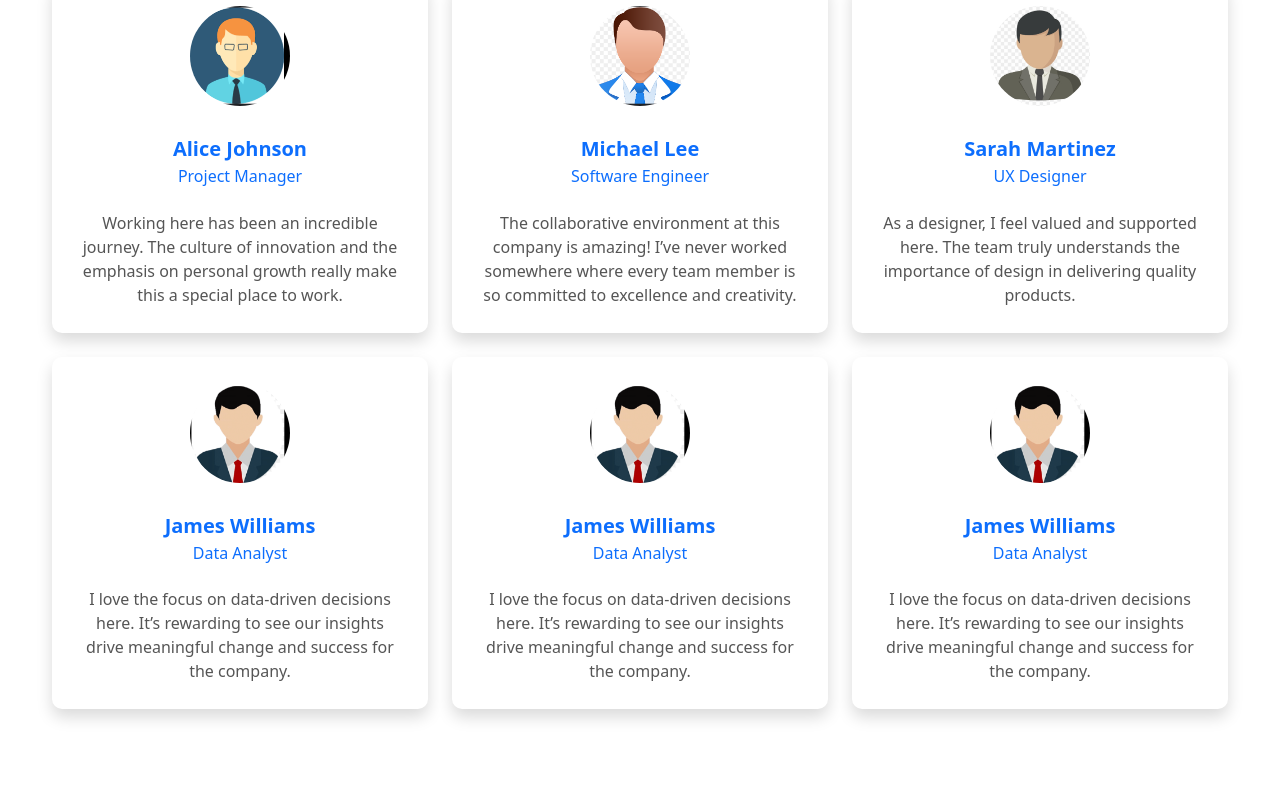
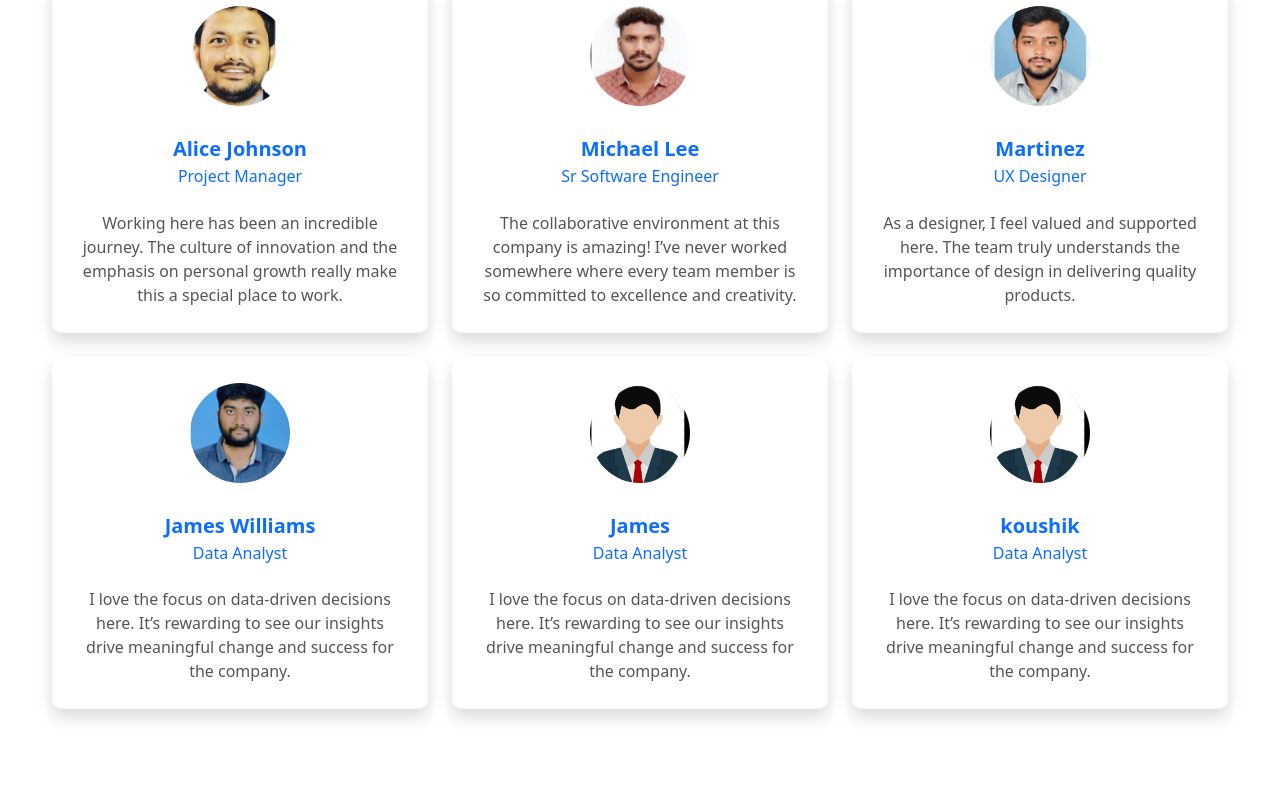
Before and after one commit to sateeshyenda999/companywebsite, a React (Vite) app: page /Home in a window 1280 px wide. Shown: the part 1420-2205 px from the top of the page. Built offline with nearby package versions, Linux system fonts and the light colour scheme.

Commit message:
images addes

```diff
--- a/src/Employeessay.jsx
+++ b/src/Employeessay.jsx
@@ -4,6 +4,10 @@ import dummy1 from "./assets/dummy1.png";
 import dummy2 from "./assets/dummy2.png";
 import dummy3 from "./assets/dummy3.png";
 import dummy4 from "./assets/dummy4.png";
+import dummy5 from "./assets/dummy5.png";
+import dummy6 from "./assets/dummy6.png";
+import dummy7 from "./assets/dummy7.png"
+import dummy8 from "./assets/dummy8.png"
 
 
 const Employeessay = () => {
@@ -14,40 +18,40 @@ const Employeessay = () => {
             id: 1,
             name: "Alice Johnson",
             title: "Project Manager",
-            image: dummy1,
+            image: dummy6,
             testimonial: "Working here has been an incredible journey. The culture of innovation and the emphasis on personal growth really make this a special place to work."
         },
         {
             id: 2,
             name: "Michael Lee",
-            title: "Software Engineer",
-            image: dummy2,
+            title: " Sr Software Engineer",
+            image: dummy7,
             testimonial: "The collaborative environment at this company is amazing! I’ve never worked somewhere where every team member is so committed to excellence and creativity."
         },
         {
             id: 3,
-            name: "Sarah Martinez",
+            name: "Martinez",
             title: "UX Designer",
-            image: dummy3,
+            image: dummy5,
             testimonial: "As a designer, I feel valued and supported here. The team truly understands the importance of design in delivering quality products."
         },
         {
             id: 4,
             name: "James Williams",
             title: "Data Analyst",
-            image: dummy4,
+            image: dummy8,
             testimonial: "I love the focus on data-driven decisions here. It’s rewarding to see our insights drive meaningful change and success for the company."
         },
         {
             id: 5,
-            name: "James Williams",
+            name: "James",
             title: "Data Analyst",
             image: dummy4,
             testimonial: "I love the focus on data-driven decisions here. It’s rewarding to see our insights drive meaningful change and success for the company."
         },
         {
             id: 6,
-            name: "James Williams",
+            name: "koushik",
             title: "Data Analyst",
             image: dummy4,
             testimonial: "I love the focus on data-driven decisions here. It’s rewarding to see our insights drive meaningful change and success for the company."
```
Also changed, not shown: src/assets/dummy7.png (added), src/assets/dummy8.png (added).
